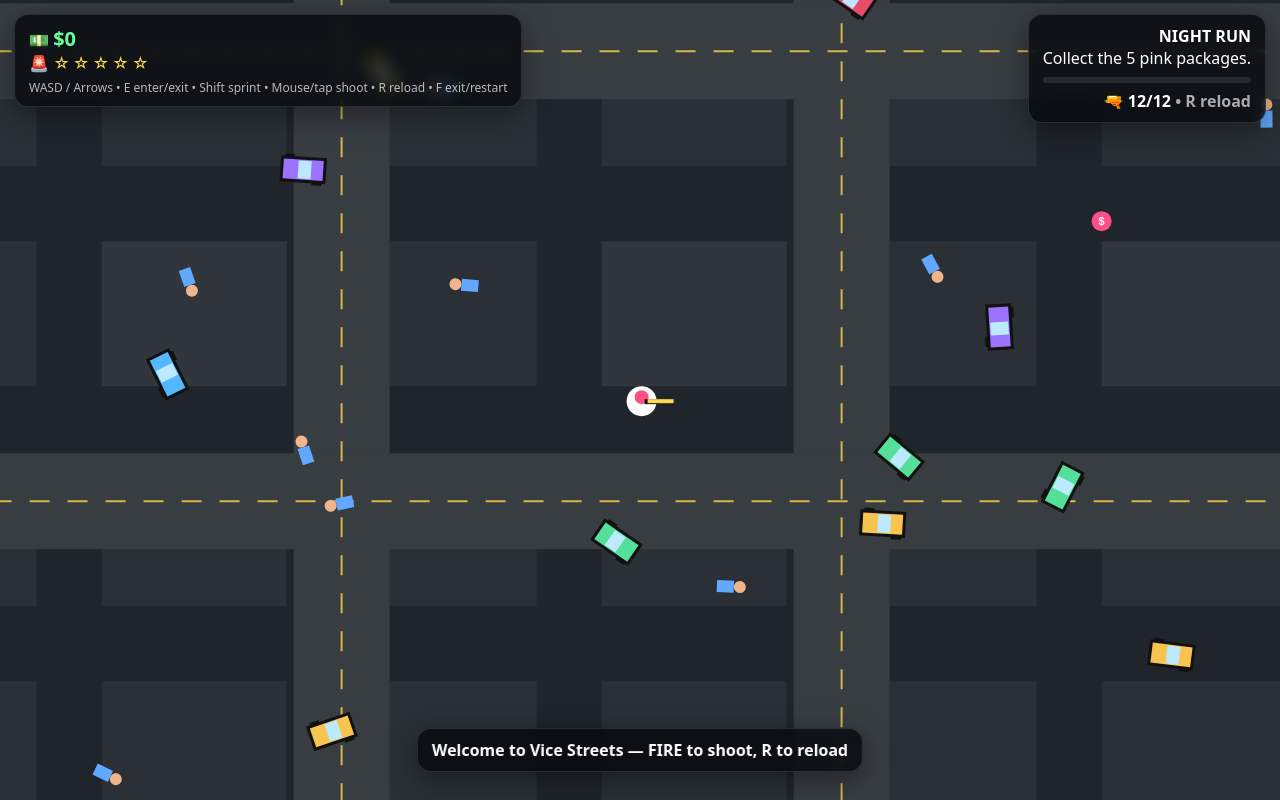
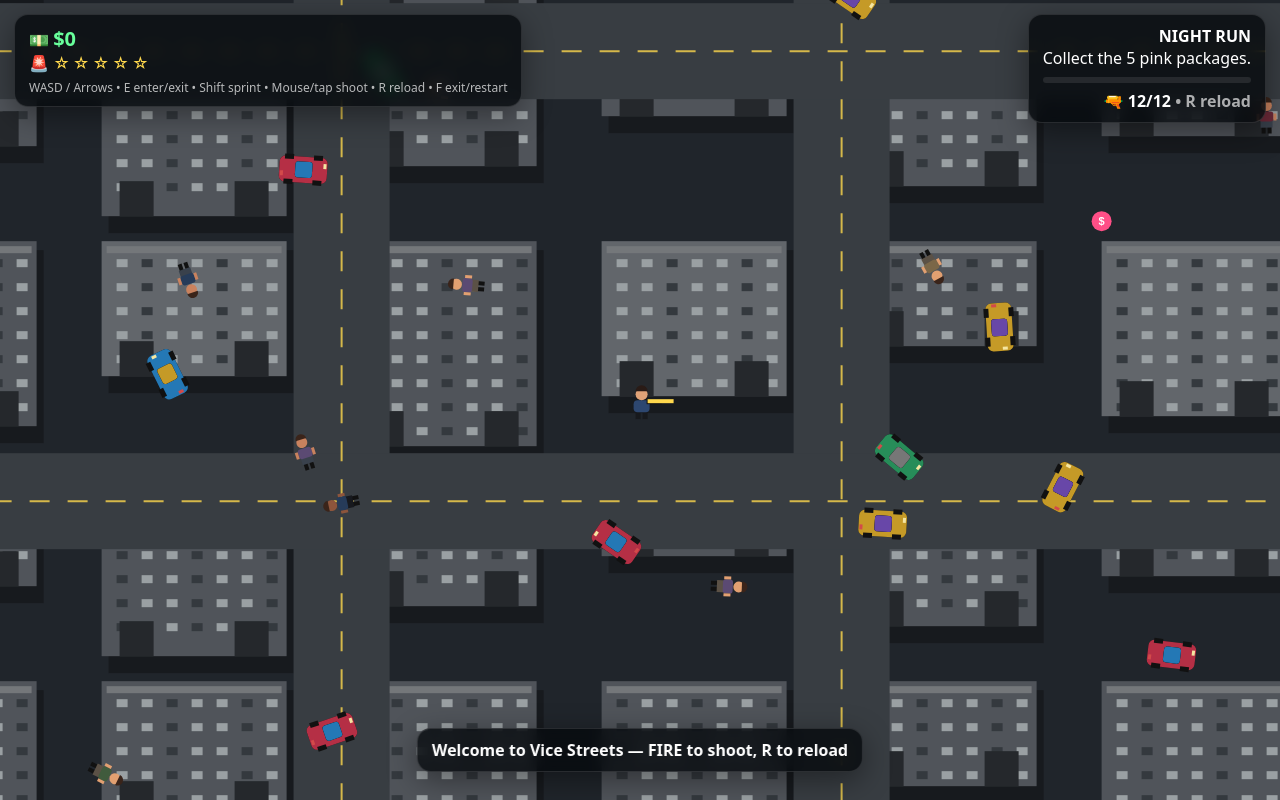
Before and after one commit to 123098123098123098123/Learning-Stuff, a plain HTML site: page games/vice-streets.html in a window 1280 px wide. Drawn offline with Linux system fonts and the light colour scheme; animation ran at ten frames a second.

Commit message:
Improve city people and vehicle realism

```diff
--- a/games/vice-streets.html
+++ b/games/vice-streets.html
@@ -33,8 +33,8 @@
 const roadX=[300,800,1300,1800,2300,2800],roadY=[300,750,1200,1650,2000];
 function rnd(a,b){return a+Math.random()*(b-a)} function dist(a,b){return Math.hypot(a.x-b.x,a.y-b.y)}
 function toastMsg(t){toast.textContent=t;toast.style.opacity=1;toastTimer=2.5}
-for(let i=0;i<55;i++)cars.push({x:rnd(120,3080),y:rnd(120,2080),w:36,h:20,a:Math.random()*6.28,v:rnd(.4,1.4),color:['#e84d67','#55b8ff','#f6c44f','#9b73ff','#55e09a'][i%5],npc:true});
-for(let i=0;i<45;i++)people.push({x:rnd(100,3100),y:rnd(100,2100),r:7,a:Math.random()*6.28});
+for(let i=0;i<55;i++)cars.push({x:rnd(120,3080),y:rnd(120,2080),w:42,h:22,a:Math.random()*6.28,v:rnd(.4,1.4),color:['#b52f45','#2478b5','#c59a27','#6847a8','#278d59','#777'][i%6],npc:true,type:i%3});
+for(let i=0;i<45;i++)people.push({x:rnd(100,3100),y:rnd(100,2100),r:7,a:Math.random()*6.28,skin:['#f0b58a','#c9825e','#8d553c','#e2a071'][i%4],shirt:['#263b59','#6d2938','#405b3d','#5b4a73','#7b6748'][i%5],pants:['#20242b','#39414c','#17191e','#5b5146'][i%4]});
 for(let i=0;i<5;i++)pickups.push({x:[520,1180,2060,2680,1540][i],y:[520,430,920,1740,1880][i],got:false});
 function roadAt(v,arr){return arr.reduce((p,n)=>Math.abs(n-v)<Math.abs(p-v)?n:p,arr[0])}
 function shoot(){if(reloading||ammo<=0)return;ammo--;let ang=player.angle;if(mouse.x||mouse.y){const wx=mouse.x+cam.x,wy=mouse.y+cam.y;const aim=Math.atan2(wy-player.y,wx-player.x);if(Math.hypot(wx-player.x,wy-player.y)>8){ang=aim;player.angle=aim}}shots.push({x:player.x,y:player.y,a:ang,life:.5});let hit=null,best=999;for(const p of people){const vx=p.x-player.x,vy=p.y-player.y,proj=vx*Math.cos(ang)+vy*Math.sin(ang),side=Math.abs(-vx*Math.sin(ang)+vy*Math.cos(ang));if(proj>0&&proj<900&&side<55&&proj<best){best=proj;hit=p}}if(hit){for(let i=0;i<18;i++)particles.push({x:hit.x+rnd(-8,8),y:hit.y+rnd(-8,8),vx:rnd(-3,3),vy:rnd(-3,3),life:rnd(.35,.8)});hit.x=rnd(100,3100);hit.y=rnd(100,2100);player.wanted=Math.min(5,player.wanted+1);toastMsg('TARGET HIT — SPLATTER!')}else toastMsg('BANG!')}
@@ -62,8 +62,15 @@
 function draw(){
  x.clearRect(0,0,W,H);x.save();x.translate(-cam.x,-cam.y);
  x.fillStyle='#20252b';x.fillRect(0,0,world.w,world.h);
- // blocks
- for(let gx=60;gx<world.w;gx+=250)for(let gy=60;gy<world.h;gy+=220){x.fillStyle=(gx+gy)%500?'#2a3035':'#30363b';x.fillRect(gx,gy,185,145)}
+ // detailed city blocks and buildings
+ for(let gx=60;gx<world.w;gx+=250)for(let gy=60;gy<world.h;gy+=220){
+  const h=95+((gx*7+gy*3)%120),w=185;
+  x.fillStyle='#171a1e';x.fillRect(gx+7,gy+9,w,h+8);
+  x.fillStyle=((gx+gy)%500)?'#50545a':'#62666b';x.fillRect(gx,gy,w,h);
+  x.fillStyle='#74777a';x.fillRect(gx+5,gy+5,w-10,7);
+  for(let wx=gx+15;wx<gx+w-12;wx+=25)for(let wy=gy+18;wy<gy+h-12;wy+=24){x.fillStyle=((wx+wy)%3)?'#9aa0a3':'#34393e';x.fillRect(wx,wy,11,8)}
+  x.fillStyle='#25282c';x.fillRect(gx+18,gy+h-35,34,35);x.fillRect(gx+w-52,gy+h-35,34,35);
+ }
  // roads
  x.fillStyle='#383d42';for(const r of roadX)x.fillRect(r-48,0,96,world.h);for(const r of roadY)x.fillRect(0,r-48,world.w,96);
  x.strokeStyle='#d5b84a';x.lineWidth=2;x.setLineDash([20,18]);for(const r of roadX){x.beginPath();x.moveTo(r,0);x.lineTo(r,world.h);x.stroke()}for(const r of roadY){x.beginPath();x.moveTo(0,r);x.lineTo(world.w,r);x.stroke()}x.setLineDash([]);
@@ -71,9 +78,9 @@
  const target=mission.stage===1?{x:2850,y:420}:pickups.find(q=>!q.got);
  if(target){x.strokeStyle='#ff4f87';x.lineWidth=5;x.beginPath();x.arc(target.x,target.y,25+Math.sin(Date.now()/120)*5,0,7);x.stroke()}
  for(const q of pickups)if(!q.got){x.fillStyle='#ff4f87';x.beginPath();x.arc(q.x,q.y,10,0,7);x.fill();x.fillStyle='#fff';x.font='bold 11px sans-serif';x.textAlign='center';x.fillText('$',q.x,q.y+4)}
- for(const p of people){x.save();x.translate(p.x,p.y);x.rotate(p.a);x.fillStyle='#f0b58a';x.beginPath();x.arc(0,-8,6,0,7);x.fill();x.fillStyle='#62a8ff';x.fillRect(-6,-2,12,17);x.restore()}
- for(const car of cars){x.save();x.translate(car.x,car.y);x.rotate(car.a);x.fillStyle='#111';x.fillRect(-23,-13,46,26);x.fillStyle=car.color;x.fillRect(-20,-10,40,20);x.fillStyle='#bde9ff';x.fillRect(-5,-9,13,18);x.fillStyle='#111';x.fillRect(-19,-15,10,4);x.fillRect(9,11,10,4);x.restore()}
- x.save();x.translate(player.x,player.y);x.rotate(player.angle);if(player.onCar){x.fillStyle='#ff4f87';x.fillRect(-24,-14,48,28);x.fillStyle='#bde9ff';x.fillRect(-5,-10,14,20)}else{x.fillStyle='#fff';x.beginPath();x.arc(0,0,player.r,0,7);x.fill();x.fillStyle='#ff4f87';x.beginPath();x.arc(0,-4,7,0,7);x.fill();x.fillStyle='#111';x.fillRect(3,-2,14,5)}x.restore();
+ for(const p of people){x.save();x.translate(p.x,p.y);x.rotate(p.a);x.fillStyle='#111';x.fillRect(-5,13,4,8);x.fillRect(1,13,4,8);x.fillStyle=p.pants;x.fillRect(-6,5,12,10);x.fillStyle=p.shirt;x.beginPath();x.roundRect(-7,-1,14,10,3);x.fill();x.fillStyle=p.skin;x.beginPath();x.arc(0,-7,5.5,0,7);x.fill();x.fillStyle='#3a241a';x.beginPath();x.arc(0,-10,5.5,Math.PI,Math.PI*2);x.fill();x.fillStyle=p.skin;x.fillRect(-10,1,3,7);x.fillRect(7,1,3,7);x.restore()}
+ for(const car of cars){x.save();x.translate(car.x,car.y);x.rotate(car.a);x.fillStyle='#111';x.roundRect(-24,-13,48,26,6);x.fill();x.fillStyle=car.color;x.roundRect(-21,-10,42,20,5);x.fill();x.fillStyle='#202a32';x.beginPath();x.roundRect(-8,-8,17,16,3);x.fill();x.fillStyle='#9fc7d8';x.fillRect(-5,-7,11,6);x.fillStyle='#d8e6eb';x.fillRect(-5,1,11,6);x.fillStyle='#111';x.fillRect(-19,-15,9,5);x.fillRect(10,-15,9,5);x.fillRect(-19,10,9,5);x.fillRect(10,10,9,5);x.fillStyle='#f5e6a2';x.fillRect(20,-7,3,5);x.fillStyle='#d34a4a';x.fillRect(-23,2,3,5);x.restore()}
+ x.save();x.translate(player.x,player.y);x.rotate(player.angle);if(player.onCar){x.fillStyle='#111';x.roundRect(-25,-14,50,28,6);x.fill();x.fillStyle='#ff4f87';x.roundRect(-22,-11,44,22,5);x.fill();x.fillStyle='#202a32';x.roundRect(-8,-9,18,18,3);x.fill();x.fillStyle='#bde9ff';x.fillRect(-5,-7,12,6);x.fillRect(-5,1,12,6);x.fillStyle='#111';x.fillRect(-20,-16,10,5);x.fillRect(10,-16,10,5);x.fillRect(-20,11,10,5);x.fillRect(10,11,10,5)}else{x.fillStyle='#17191d';x.fillRect(-6,9,5,9);x.fillRect(1,9,5,9);x.fillStyle='#2d4770';x.beginPath();x.roundRect(-8,-1,16,12,4);x.fill();x.fillStyle='#e0a277';x.beginPath();x.arc(0,-7,6,0,7);x.fill();x.fillStyle='#2a1b16';x.beginPath();x.arc(0,-10,6,Math.PI,Math.PI*2);x.fill();x.fillStyle='#111';x.fillRect(5,-1,15,4)}x.restore();
  // aim line / gun direction
 x.save();x.translate(player.x,player.y);x.rotate(player.angle);x.strokeStyle='#ffd84d';x.lineWidth=4;x.beginPath();x.moveTo(6,0);x.lineTo(32,0);x.stroke();x.restore();
  for(const s of shots){x.save();x.globalAlpha=Math.max(0,s.life*2);x.strokeStyle='#ffd84d';x.lineWidth=3;x.beginPath();x.moveTo(s.x,s.y);x.lineTo(s.x+Math.cos(s.a)*35,s.y+Math.sin(s.a)*35);x.stroke();x.restore()}for(const p of particles){x.globalAlpha=Math.max(0,p.life);x.fillStyle='#ff4f87';x.fillRect(p.x,p.y,4,4)}x.globalAlpha=1;x.restore();
```
